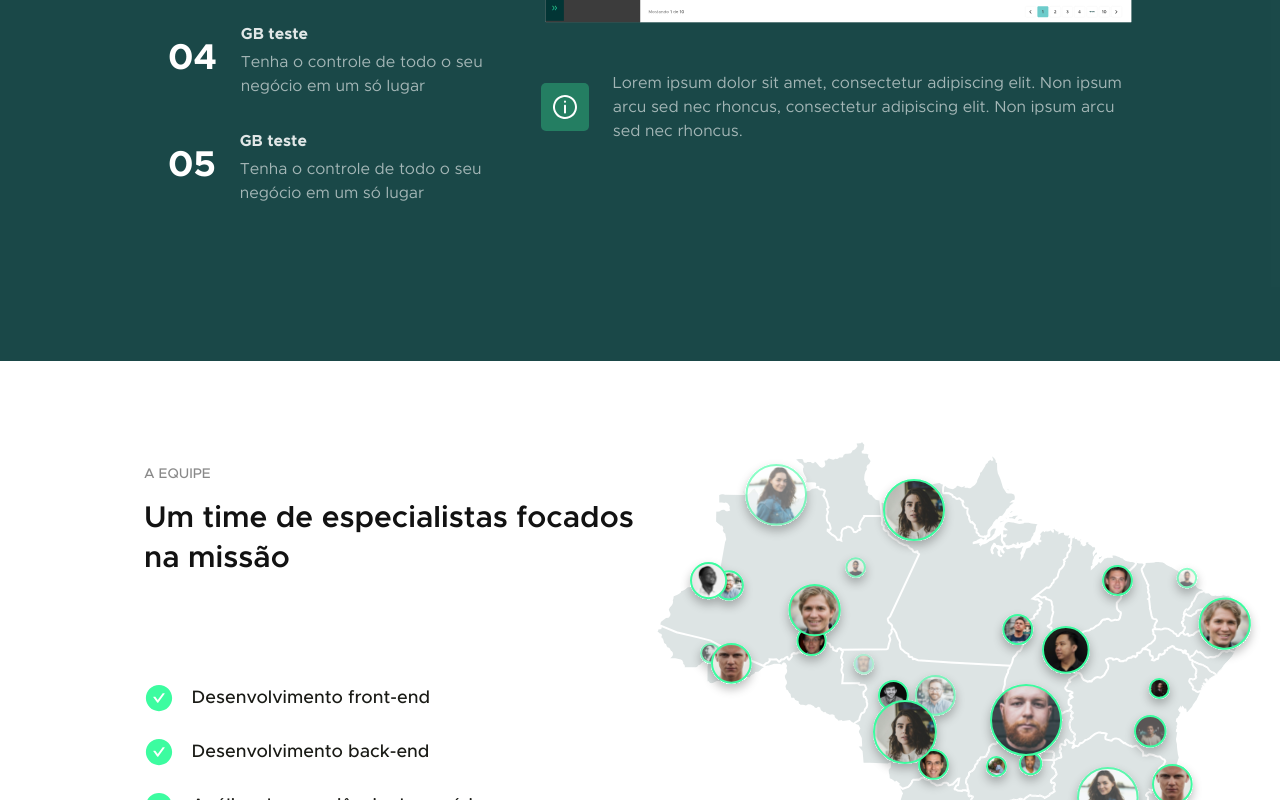
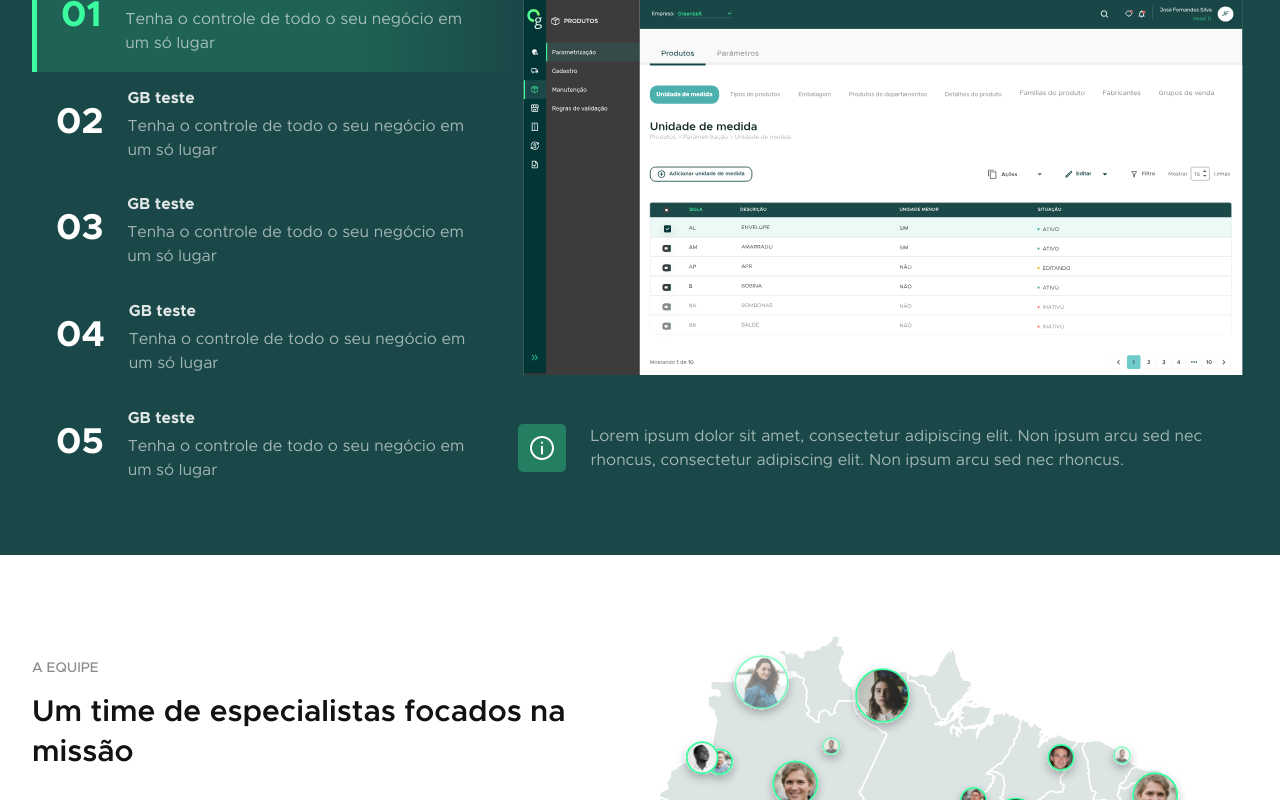
Before and after one commit to gustavohor/gb-site, a React (Vite) app: page / in a window 1280 px wide. Shown: the part 2000-2800 px from the top of the page. Built offline with nearby package versions, Linux system fonts and the light colour scheme.

Commit message:
Atualização das sessões de produtos e styled

```diff
--- a/src/@core/components/Accordion/styles.ts
+++ b/src/@core/components/Accordion/styles.ts
@@ -7,7 +7,6 @@ interface AccordionContainerProps {
 
 export const Container = styled.div<AccordionContainerProps>`
   width: 100%;
-  height: ${(props) => (props.isOpen ? props.maxHeight : 0)};
   opacity: ${(props) => (props.isOpen ? 1 : 0)};
 
   visibility: ${(props) => (props.isOpen ? 'visible' : 'hidden')};
--- a/src/pages/Home/Products.tsx
+++ b/src/pages/Home/Products.tsx
@@ -1,4 +1,5 @@
-import {useState} from 'react';
+import React, {useState} from 'react';
+import Accordion from '@/@core/components/Accordion';
 import {Products} from './styles';
 import screen from '@/assets/Imagens/screen.svg';
 import info from '@/assets/Icons/Info.svg';
@@ -44,16 +45,21 @@ const Sliders = [
 
 export default function products() {
   const [focusSlide, setFocusSlide] = useState(Sliders[0]);
+  const [isOpen] = useState(true);
 
   return (
     <Products>
       <span id="Products"> NOSSOS PRODUTOS</span>
       <h2 className="productH2">Alguns de nossos sistemas e produtos</h2>
-      <div className="productTop">
+      <div className="productDesktop">
         <ul className="productList">
           {Sliders.map((slider) => (
             <li
-              className="productText"
+              className={
+                focusSlide.id === slider.id
+                  ? 'productContainerActive'
+                  : 'productText'
+              }
               key={slider.id}
               onClick={() => {
                 setFocusSlide(slider);
@@ -75,6 +81,44 @@ export default function products() {
           </section>
         </div>
       </div>
+      <div className="productScreenMobile">
+        <Accordion isOpen={isOpen}>
+          {(ref) => (
+            <ul className="productList" ref={ref}>
+              {Sliders.map((slider) => (
+                <>
+                  <li
+                    className={
+                      focusSlide.id === slider.id
+                        ? 'productContainerActive'
+                        : 'productText'
+                    }
+                    key={slider.id}
+                    onClick={() => {
+                      setFocusSlide(slider);
+                    }}
+                  >
+                    <h2 className="Numbers">{slider.id}</h2>
+                    <nav className="productDescription">
+                      <h2>{slider.Title}</h2>
+                      <p>{slider.subTitle}</p>
+                    </nav>
+                  </li>
+                  {focusSlide.id === slider.id && (
+                    <nav className="productImg">
+                      <img
+                        className="imgScreen"
+                        src={focusSlide.img}
+                        alt={focusSlide.imgDescrition}
+                      />
+                    </nav>
+                  )}
+                </>
+              ))}
+            </ul>
+          )}
+        </Accordion>
+      </div>
     </Products>
   );
 }
--- a/src/pages/Home/styles.ts
+++ b/src/pages/Home/styles.ts
@@ -11,11 +11,11 @@ export const Container = styled.div`
 `;
 export const FirstContainer = styled.div`
   width: 100%;
-  padding: 0 9rem;
+  padding: 4rem 9rem;
   display: flex;
-  height: 42rem;
   background: rgba(2, 53, 53, 0.9);
   align-items: center;
+  justify-content: center;
   .div-first-conteiner {
     width: 50%;
     float: left;
@@ -83,14 +83,13 @@ export const FirstContainer = styled.div`
       }
     }
   }
-  @media screen and (max-width: 1050px) {
-    height: 65rem;
+  @media screen and (max-width: 1300px) {
     flex-direction: column;
-    padding: 0 1rem !important;
+    padding: 2rem 1rem !important;
     .div-first-conteiner {
-      width: 80%;
+      width: 100%;
       text-align: center;
-      margin-top: 9rem;
+      margin-top: 7rem;
       .button-first-container {
         margin: 3rem auto;
       }
@@ -100,14 +99,14 @@ export const FirstContainer = styled.div`
         margin-top: 1rem;
       }
     }
-    @media screen and (max-width: 750px) {
-      height: 44rem;
+  }
+  @media screen and (max-width: 900px) {
     flex-direction: column;
     padding: 0 1rem !important;
     .div-first-conteiner {
-        width: 80%;
+      width: 100%;
       text-align: left;
-        margin-top: 9rem;
+      margin: 7rem 0 3.5rem 0;
       .title {
         font-size: 36px;
       }
@@ -124,7 +123,6 @@ export const FirstContainer = styled.div`
     .div-second-conteiner {
       .ImgCover {
         display: none;
-        }
       }
     }
   }
@@ -235,10 +233,10 @@ export const AboutUsContainer = styled.div`
   display: flex;
   background-color: #fcfcfc;
   padding: 0 9rem;
-  height: 37.188rem;
+
   .div-info {
     width: 50%;
-    padding-top: 6rem;
+    padding: 6rem 0;
     span {
       font-size: ${(props) => props.theme.fontSize.medium};
       line-height: 16px;
@@ -305,13 +303,15 @@ export const AboutUsContainer = styled.div`
   @media screen and (max-width: 1050px) {
     padding: 0 3rem;
   }
-  @media screen and (max-width: 750px) {
+  @media screen and (max-width: 900px) {
     flex-direction: column;
     padding: 0 1rem;
-    height: 40rem;
+    margin: 3.5rem 0;
+    display: flex;
+    justify-content: center;
     .div-info {
       width: 100%;
-      padding-top: 3.5rem;
+      padding: 0 0;
       h2 {
         font-size: ${(props) => props.theme.fontSize.xxlarge};
         padding-bottom: 2.5rem;
@@ -355,10 +355,8 @@ export const AboutUsContainer = styled.div`
 `;
 export const Products = styled.div`
   width: 100%;
-  padding: 3.5rem 9rem 0 9rem;
-  height: 55rem;
+  padding: 5rem 9rem 5rem 9rem;
   background: rgba(2, 53, 53, 0.9);
-
   span {
     display: flex;
     justify-content: center;
@@ -374,9 +372,11 @@ export const Products = styled.div`
     font-size: ${(props) => props.theme.fontSize.xxxlarge};
     font-weight: ${(props) => props.theme.fontWeight.semiBold};
     color: #fff;
+    text-align: center;
+
     line-height: 40px;
   }
-  .productTop {
+  .productDesktop {
     margin-top: 5rem;
     display: flex;
     flex-direction: row;
@@ -401,9 +401,6 @@ export const Products = styled.div`
             rgba(60, 252, 160, 0) 101.31%
           );
           border-left: 5px solid #3cfca0;
-          .productNumber {
-            color: #3cfca0;
-          }
           .Numbers {
             color: #3cfca0;
           }
@@ -414,12 +411,45 @@ export const Products = styled.div`
           color: #fff;
           padding-bottom: 0.5rem;
         }
-        .productNumber {
+        .productDescription {
+          align-self: center;
+          padding-right: 2.3rem;
+
+          h2 {
             color: #fff;
-          padding: 2.75rem 2rem 2.75rem 1.5rem;
+            font-size: ${(props) => props.theme.fontSize.large};
+            line-height: 16px;
+            opacity: 0.87;
           }
-        .productNumberActive {
+          p {
+            color: #fff;
+            font-size: ${(props) => props.theme.fontSize.large};
+            font-weight: ${(props) => props.theme.fontWeight.regular};
+            opacity: 0.6;
+            line-height: 24px;
+          }
+        }
+      }
+      .productContainerActive {
+        display: flex;
+        cursor: pointer;
+        align-items: center;
+        transition: 0.5s;
+        left: 0;
+        background: linear-gradient(
+          90deg,
+          rgba(60, 252, 160, 0.15) 65.74%,
+          rgba(60, 252, 160, 0) 101.31%
+        );
+        border-left: 5px solid #3cfca0;
+        .Numbers {
           color: #3cfca0;
+          margin: 1.96rem 1.5rem;
+        }
+        h2 {
+          font-size: ${(props) => props.theme.fontSize.extra};
+          color: #fff;
+          padding-bottom: 0.5rem;
         }
         .productDescription {
           align-self: center;
@@ -466,40 +496,126 @@ export const Products = styled.div`
       }
     }
   }
-  @media screen and (max-width: 1050px) {
-    padding: 3.5rem 3rem 0 3rem;
-    height: 50rem;
+  .productScreenMobile {
+    display: none;
   }
-  @media screen and (max-width: 750px) {
-    padding: 3.5rem 1rem 0 1rem;
-    height: 74rem;
+  @media screen and (max-width: 1300px) {
+    padding: 3.5rem 2rem 3.5rem 2rem;
+  }
+  @media screen and (max-width: 900px) {
+    padding: 3.5rem 1rem 3.5rem 1rem;
     .productH2 {
       text-align: center;
-      font-size: ${(props) => props.theme.fontSize.xxlarge};
+      font-size: 22px;
       font-weight: ${(props) => props.theme.fontWeight.semiBold};
     }
-    .productTop {
-      flex-direction: column;
+    .productDesktop {
+      display: none;
+    }
+    .productScreenMobile {
+      margin-top: 2.5rem;
+      display: flex;
+      flex-direction: row;
+      width: 100%;
       .productList {
         width: 100%;
+        font-size: ${(props) => props.theme.fontSize.large};
+        font-weight: ${(props) => props.theme.fontWeight.semiBold};
         .productText {
+          display: flex;
+          cursor: pointer;
+          margin: 0.5rem 0;
+          align-items: center;
+          .Numbers {
+            margin: 1.96rem 1.5rem;
+          }
+          &:hover {
+            transition: 0.5s;
+            left: 0;
+            background: linear-gradient(
+              90deg,
+              rgba(60, 252, 160, 0.15) 65.74%,
+              rgba(60, 252, 160, 0) 101.31%
+            );
+            border-left: 5px solid #3cfca0;
+            .Numbers {
+              color: #3cfca0;
+            }
+          }
+          h2 {
+            font-size: ${(props) => props.theme.fontSize.extra};
+            color: #fff;
+            padding-bottom: 0.5rem;
+          }
           .productDescription {
-            padding-right: 1rem;
-            .productScreenMobile {
-              display: inline;
-              width: 100%;
+            align-self: center;
+            padding-right: 2.3rem;
+
+            h2 {
+              color: #fff;
+              font-size: ${(props) => props.theme.fontSize.large};
+              line-height: 16px;
+              opacity: 0.87;
+            }
+            p {
+              color: #fff;
+              font-size: ${(props) => props.theme.fontSize.medium};
+              font-weight: ${(props) => props.theme.fontWeight.regular};
+              opacity: 0.6;
+              line-height: 24px;
             }
           }
         }
+        .productContainerActive {
+          display: flex;
+          cursor: pointer;
+          align-items: center;
+          transition: 0.5s;
+          left: 0;
+          background: linear-gradient(
+            90deg,
+            rgba(60, 252, 160, 0.15) 65.74%,
+            rgba(60, 252, 160, 0) 101.31%
+          );
+          border-left: 5px solid #3cfca0;
+          margin-bottom: 0.625rem;
+          padding: 0.5rem 0;
+          .Numbers {
+            color: #3cfca0;
+            margin: 1.96rem 1rem;
           }
-      .productScreen {
-        display: inline;
+          h2 {
+            font-size: ${(props) => props.theme.fontSize.extra};
+            color: #fff;
+            padding-bottom: 0.5rem;
+          }
+          .productDescription {
+            align-self: center;
+            padding-right: 2.3rem;
+
+            h2 {
+              color: #fff;
+              font-size: ${(props) => props.theme.fontSize.large};
+              line-height: 16px;
+              opacity: 0.87;
+            }
+            p {
+              color: #fff;
+              font-size: ${(props) => props.theme.fontSize.medium};
+              font-weight: ${(props) => props.theme.fontWeight.regular};
+              opacity: 0.6;
+              line-height: 24px;
+            }
+            .productScreenMobile {
+              display: none;
+            }
+          }
+        }
+        .productImg {
           width: 100%;
-        img {
+          img.imgScreen {
             width: 100%;
           }
-        .productInfo {
-          display: none;
         }
       }
     }
@@ -510,7 +626,6 @@ export const TeamContainer = styled.div`
   display: flex;
   background-color: #fff;
   padding: 0 9rem;
-  height: 48.438rem;
   .div-teamInfo {
     width: 65%;
     .team {
@@ -545,22 +660,23 @@ export const TeamContainer = styled.div`
     width: 45%;
     margin-top: 5rem;
     padding-left: 1rem;
+    img {
+      width: 100%;
+      max-height: 38rem;
     }
-  @media screen and (max-width: 1050px) {
-    height: 40rem;
+  }
+  @media screen and (max-width: 1300px) {
     padding: 0 2rem;
     img {
       width: 100%;
     }
   }
-  @media screen and (max-width: 750px) {
-    height: 53.875rem;
-    padding: 0 1rem;
+  @media screen and (max-width: 900px) {
+    padding: 3.5rem 1rem;
     flex-direction: column;
     .div-teamInfo {
       width: 100%;
-      padding-top: 3.5rem;
-      width: 100%;
+      padding-top: 0;
       span {
         font-size: ${(props) => props.theme.fontSize.medium};
       }
@@ -577,9 +693,6 @@ export const TeamContainer = styled.div`
     .div-teamMap {
       width: 100%;
       padding: 0;
-      img {
-        height: 22rem;
-      }
     }
   }
 `;
@@ -614,25 +727,12 @@ export const TestimonialContainer = styled.div`
     width: 100%;
     display: flex;
     margin-top: 3rem;
-
-    .div-People {
-      width: 35%;
-      display: flex;
-      flex-wrap: wrap;
-      flex-direction: column;
-      align-content: flex-end;
-      .div-PeopleInfo {
+    .div-testimonial {
       display: flex;
       flex-direction: column;
-        justify-content: center;
+      align-items: center;
       span {
-          align-items: center;
-        }
-      }
-      img {
-        padding-bottom: 1.5rem;
-      }
-      span {
+        padding: 1.3rem 0 0 0;
         line-height: 25px;
         font-size: ${(props) => props.theme.fontSize.large};
         font-weight: ${(props) => props.theme.fontWeight.medium};
@@ -644,50 +744,13 @@ export const TestimonialContainer = styled.div`
         display: flex;
         align-self: center;
       }
-      .mobile {
-        display: none;
-      }
-      .ArrowRightMobile {
-        display: none;
-      }
-      .ArrowLeftMobile {
-        display: none;
-      }
-    }
-  }
-  .div-testimonial {
-    width: 65%;
-    display: flex;
-    align-content: center;
-    flex-wrap: wrap;
-    justify-content: flex-start;
-    align-items: center;
-    .quotationMarksTop {
-      padding-left: 3.5rem;
-    }
-    .ArrowRight {
-      margin-left: 1rem;
-      margin-top: 2.1rem;
-    }
-    .ArrowLeft {
-      margin-top: 2.1rem;
-      margin-left: 3rem;
-      transform: rotate(-180deg);
-    }
-    span {
-      padding-left: 4.25rem;
-      padding-right: 1rem;
-      font-size: ${(props) => props.theme.fontSize.xlarge};
-      font-weight: ${(props) => props.theme.fontWeight.regular};
-      line-height: 28px;
     }
   }
   @media screen and (max-width: 1050px) {
     padding: 3.5rem 3rem 0 3rem;
   }
-  @media screen and (max-width: 750px) {
-    height: 45rem;
-    padding: 3rem 1rem 0 1rem;
+  @media screen and (max-width: 900px) {
+    padding: 3.5rem 1rem;
     .div-ParterTalkTop {
       span {
         font-size: ${(props) => props.theme.fontSize.medium};
@@ -787,16 +850,15 @@ export const TestimonialContainer = styled.div`
 export const ContactContainer = styled.div`
   display: flex;
   width: 100%;
-  padding: 3.5rem 9rem 0 9rem;
+  padding: 5.5rem 9rem 5.5rem 9rem;
   background: rgba(2, 53, 53, 0.9);
-  height: 54.688rem;
   display: flex;
   .googleMapMobile {
     display: none;
   }
   .div-Contacts {
     width: 50%;
-    padding-top: 5.5rem;
+    padding-top: 3.5rem;
     span {
       font-size: ${(props) => props.theme.fontSize.large};
       line-height: 16px;
@@ -870,12 +932,11 @@ export const ContactContainer = styled.div`
       cursor: pointer;
     }
   }
-  @media screen and (max-width: 1050px) {
+  @media screen and (max-width: 1300px) {
     padding: 3.5rem 3rem 0 3rem;
   }
-  @media screen and (max-width: 750px) {
-    padding: 3rem 1rem 0 1rem;
-    height: 75rem;
+  @media screen and (max-width: 900px) {
+    padding: 4rem 1rem;
     display: flex;
     flex-direction: column;
     .div-Contacts {
--- a/src/pages/Home/testimonial.tsx
+++ b/src/pages/Home/testimonial.tsx
@@ -33,28 +33,7 @@ const Testemunho = [
 ];
 
 export default function testimonial() {
-  const [focusSlide, setFocusSlide] = useState(Testemunho[0]);
-
-  const handleClickPrevious = () => {
-    if (focusSlide.id === 1) {
-      setFocusSlide(Testemunho[Testemunho.length - 1]);
-      console.log(focusSlide);
-    } else if (focusSlide.id >= Testemunho.length) {
-      setFocusSlide(Testemunho[Testemunho.length - 1]);
-      console.log(focusSlide);
-    }
-  };
-
-  const handleClickNext = () => {
-    setFocusSlide(
-      focusSlide.id === Testemunho.length
-        ? Testemunho[0]
-        : Testemunho[focusSlide.id++],
-    );
-    if (focusSlide.id === Testemunho.length) {
-      setFocusSlide(Testemunho[0]);
-    }
-  };
+  const [focusSlide, setFocusSlide] = useState(Testemunho);
 
   return (
     <TestimonialContainer>
@@ -63,7 +42,19 @@ export default function testimonial() {
         <h2>Confira oque nossos parceiros estão falando</h2>
       </div>
       <div className="div-imgPeople">
-        <div className="div-People">
+        {Testemunho.map((testimonial) => (
+          <div>
+            <div className="div-testimonial">
+              <img src={testimonial.img} alt={testimonial.Nome} />
+              <span>{testimonial.Nome}</span>
+              <h4>{testimonial.Cargo}</h4>
+            </div>
+            <div>
+              <span>{testimonial.Depoimento}</span>
+            </div>
+          </div>
+        ))}
+        {/* <div className="div-People">
           <img src={focusSlide.img} alt={focusSlide.Nome} />
           <div className="div-PeopleInfo">
             <>
@@ -108,7 +99,7 @@ export default function testimonial() {
             className="ArrowRight"
             alt={focusSlide.Nome}
           />
-        </div>
+        </div> */}
       </div>
     </TestimonialContainer>
   );
```
Also changed, not shown: src/utils/data.ts (added, +28 -0 lines). Lines whose indentation alone changed are shown as unchanged.
